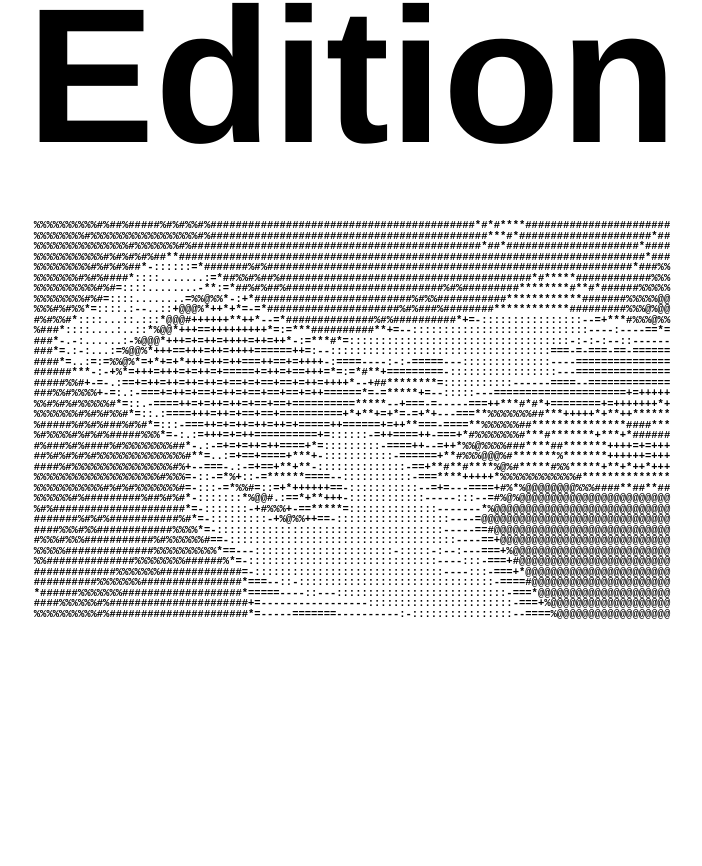
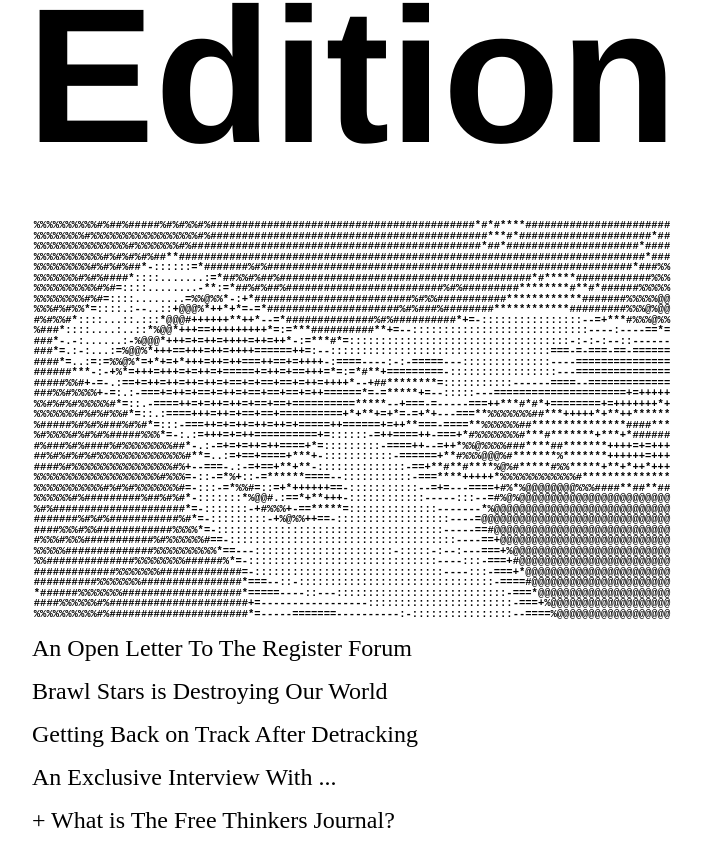
Before and after one commit to ckuzmick/rr-website, a Next.js app: page / in a window 1280 px wide. Shown: the part 394-1260 px from the top of the page, without its empty margins (288-990 px from the left). Before the commit the page ends 1093 px from the top, so only its background shows below. Built offline with nearby package versions, Linux system fonts and the light colour scheme.

Commit message:
added article placeholders

```diff
--- a/src/app/page.js
+++ b/src/app/page.js
@@ -8,6 +8,13 @@ export default function Page() {
             <div id="divider" />
             <h1 id="first-edition-title">The First Edition</h1>
             <Ascii id="ascii-art" file="/ascii-art/1-cover.txt" />
+            <div id="articles-list">
+                <p>An Open Letter To The Register Forum</p>
+                <p>Brawl Stars is Destroying Our World</p>
+                <p>Getting Back on Track After Detracking</p>
+                <p>An Exclusive Interview With ...</p>
+                <p>+ What is The Free Thinkers Journal?</p>
+            </div>
         </div>
     )
 }
--- a/src/styles/home.css
+++ b/src/styles/home.css
@@ -33,6 +33,10 @@
 @media screen and (max-width: 1000px) {
     #site-home #first-edition-title {
         font-size: 8em;
+    }
+
+    #site-home #articles-list {
+        text-align: center;
     }
 }
 
@@ -95,3 +99,20 @@
 #site-home #ascii-art {
     margin-top: calc(var(--cover-padding-increment) + 1rem);
 }
+
+#site-home #articles-list {
+    font-family: "Times New Roman", serif;
+    font-size: 1.5rem;
+}
+
+#site-home #articles-list p {
+    margin-top: 1rem;
+    margin-bottom: 0;
+    cursor: pointer;
+    transition: 0.5s;
+    display: inline-block;
+}
+
+#site-home #articles-list p:hover {
+    margin-left: 10px;
+}
```
